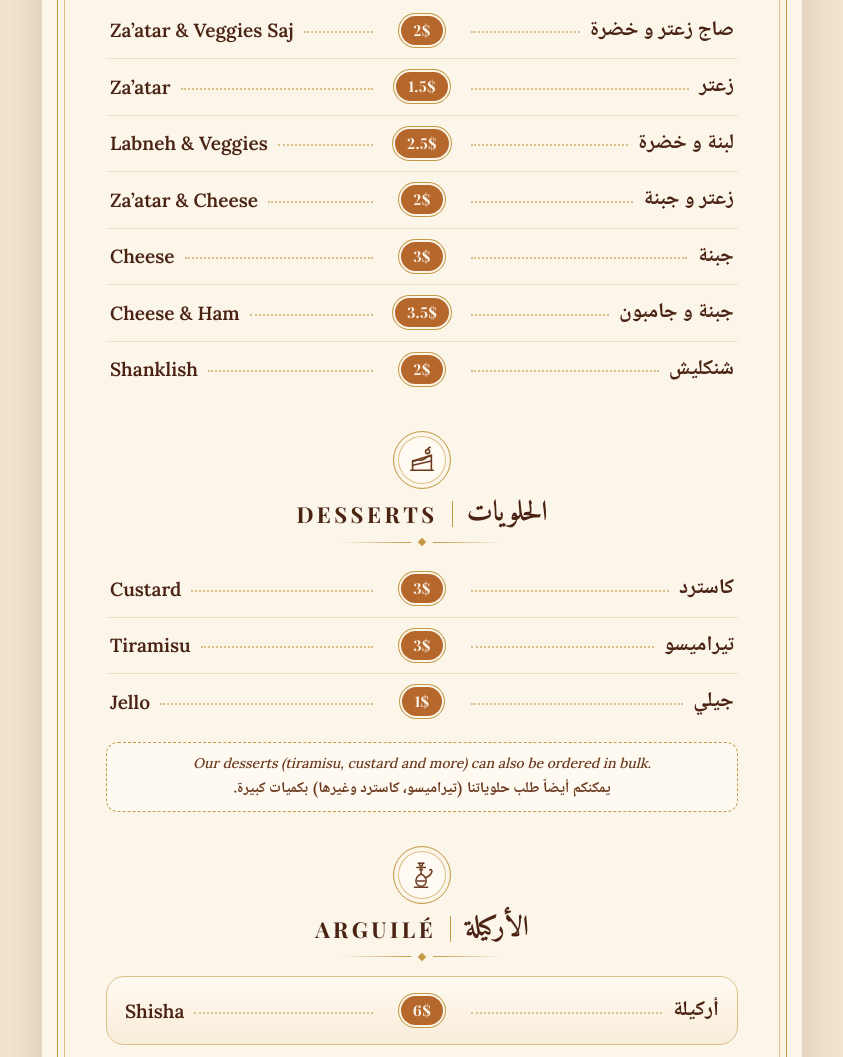
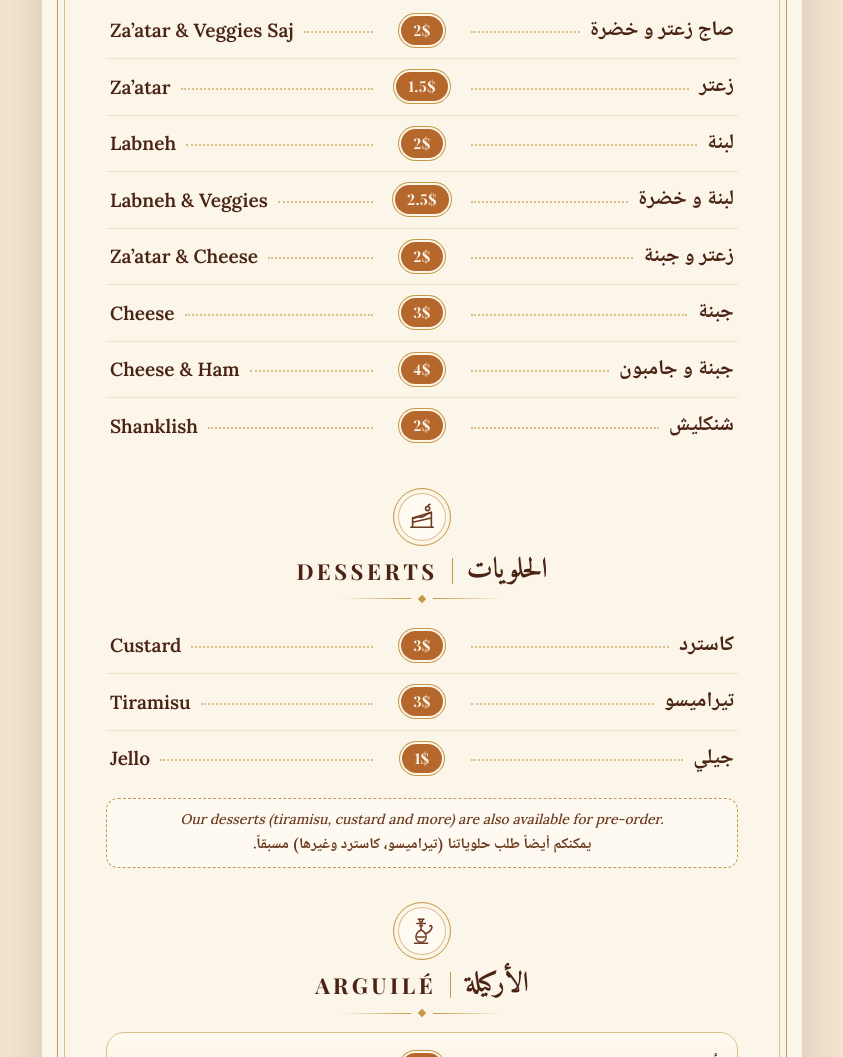
Before and after one commit to eliebn147/bchara-cafe-menu, a plain HTML site: page index.html in a window 1280 px wide. Shown: the part 1835-2892 px from the top of the page, without its empty margins (218-1061 px from the left). Drawn offline with nearby package versions, Linux system fonts and the light colour scheme.

Commit message:
Desserts pre-order note, add Labneh, Cheese & Ham 4$
Co-Authored-By: Claude Opus 5.5 <noreply@anthropic.com>

```diff
--- a/index.html
+++ b/index.html
@@ -183,7 +183,7 @@
   }
   .ar .nm small { font-style: normal; font-size: 13px; }
 
-  /* Bulk-order note under desserts */
+  /* Pre-order note under desserts */
   .note {
     margin: 12px auto 0; padding: 10px 14px;
     border: 1px dashed var(--gold); border-radius: 12px;
@@ -380,10 +380,11 @@
     <ul class="items">
       <li class="item"><span class="en">Za&#8217;atar &amp; Veggies Saj</span><span class="mid"><span class="price usd" dir="ltr">2$</span></span><span class="ar" lang="ar" dir="rtl">صاج زعتر و خضرة</span></li>
       <li class="item"><span class="en">Za&#8217;atar</span><span class="mid"><span class="price usd" dir="ltr">1.5$</span></span><span class="ar" lang="ar" dir="rtl">زعتر</span></li>
+      <li class="item"><span class="en">Labneh</span><span class="mid"><span class="price usd" dir="ltr">2$</span></span><span class="ar" lang="ar" dir="rtl">لبنة</span></li>
       <li class="item"><span class="en">Labneh &amp; Veggies</span><span class="mid"><span class="price usd" dir="ltr">2.5$</span></span><span class="ar" lang="ar" dir="rtl">لبنة و خضرة</span></li>
       <li class="item"><span class="en">Za&#8217;atar &amp; Cheese</span><span class="mid"><span class="price usd" dir="ltr">2$</span></span><span class="ar" lang="ar" dir="rtl">زعتر و جبنة</span></li>
       <li class="item"><span class="en">Cheese</span><span class="mid"><span class="price usd" dir="ltr">3$</span></span><span class="ar" lang="ar" dir="rtl">جبنة</span></li>
-      <li class="item"><span class="en">Cheese &amp; Ham</span><span class="mid"><span class="price usd" dir="ltr">3.5$</span></span><span class="ar" lang="ar" dir="rtl">جبنة و جامبون</span></li>
+      <li class="item"><span class="en">Cheese &amp; Ham</span><span class="mid"><span class="price usd" dir="ltr">4$</span></span><span class="ar" lang="ar" dir="rtl">جبنة و جامبون</span></li>
       <li class="item"><span class="en">Shanklish</span><span class="mid"><span class="price usd" dir="ltr">2$</span></span><span class="ar" lang="ar" dir="rtl">شنكليش</span></li>
     </ul>
   </section>
@@ -410,8 +411,8 @@
       <li class="item"><span class="en">Jello</span><span class="mid"><span class="price usd" dir="ltr">1$</span></span><span class="ar" lang="ar" dir="rtl">جيلي</span></li>
     </ul>
     <div class="note">
-      <p class="en">Our desserts (tiramisu, custard and more) can also be ordered in bulk.</p>
-      <p class="ar" lang="ar" dir="rtl">يمكنكم أيضاً طلب حلوياتنا (تيراميسو، كاسترد وغيرها) بكميات كبيرة.</p>
+      <p class="en">Our desserts (tiramisu, custard and more) are also available for pre-order.</p>
+      <p class="ar" lang="ar" dir="rtl">يمكنكم أيضاً طلب حلوياتنا (تيراميسو، كاسترد وغيرها) مسبقاً.</p>
     </div>
   </section>
 
```
Also changed, not shown: 1 other file.
